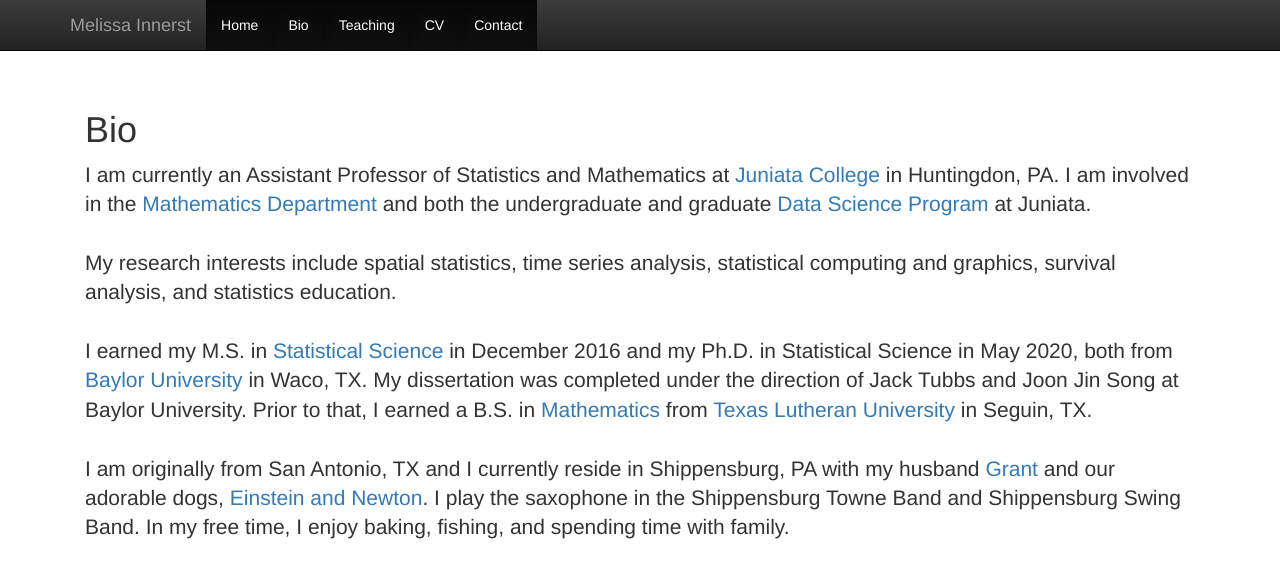
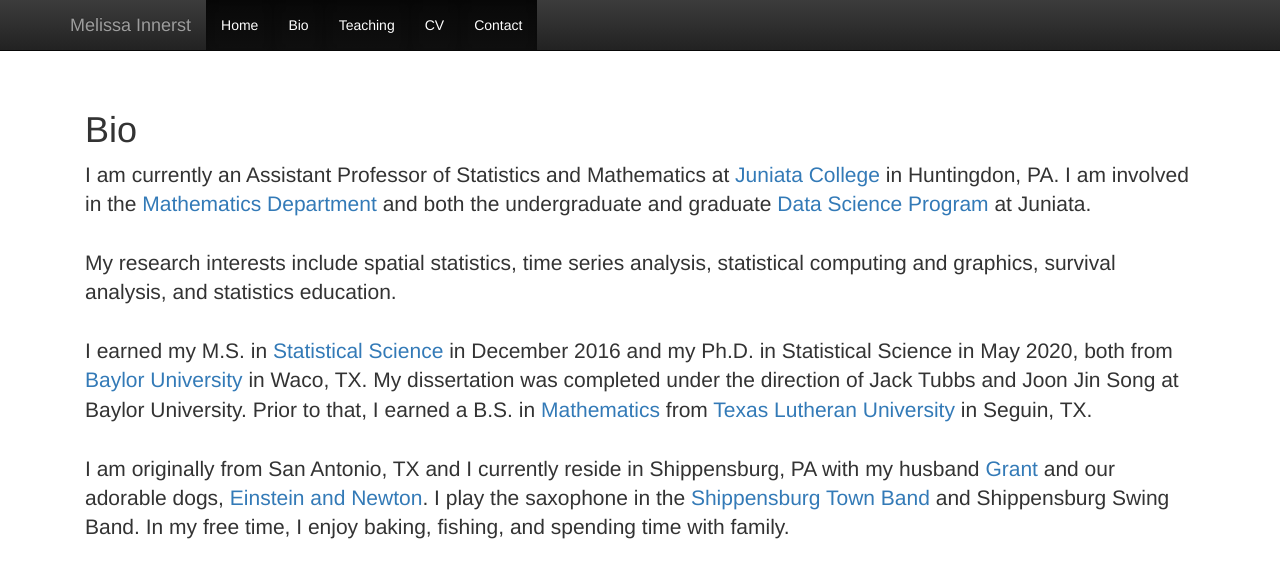
Before and after one commit to melissanjohnson/melissanjohnson.github.io, a Jekyll site: the page built from bio.html, in a window 1280 px wide. Shown: the top 578 px of the page. Built offline with Jekyll 4.4.1, drawn with Linux system fonts in a browser that asks for light colours; nearby versions of some CDN libraries; library files that are not in the unit come from our copies.

Commit message:
Band link

```diff
--- a/bio.html
+++ b/bio.html
@@ -16,5 +16,5 @@ I earned my M.S. in <a href="https://www.baylor.edu/statistics/">Statistical Sci
 <br/>
 <br/>
 
-I am originally from San Antonio, TX and I currently reside in Shippensburg, PA with my husband <a href="https://grantinnerst.github.io/" target="_blank"> Grant</a> and our adorable dogs, <a href="https://www.instagram.com/einsteinstheoryofbarktivity/" target="_blank"> Einstein and Newton</a>. I play the saxophone in the Shippensburg Towne Band and Shippensburg Swing Band. In my free time, I enjoy baking, fishing, and spending time with family.
+I am originally from San Antonio, TX and I currently reside in Shippensburg, PA with my husband <a href="https://grantinnerst.github.io/" target="_blank"> Grant</a> and our adorable dogs, <a href="https://www.instagram.com/einsteinstheoryofbarktivity/" target="_blank"> Einstein and Newton</a>. I play the saxophone in the <a href="http://shipband.org/" target="_blank"> Shippensburg Town Band </a> and Shippensburg Swing Band. In my free time, I enjoy baking, fishing, and spending time with family.
 </p>
```
